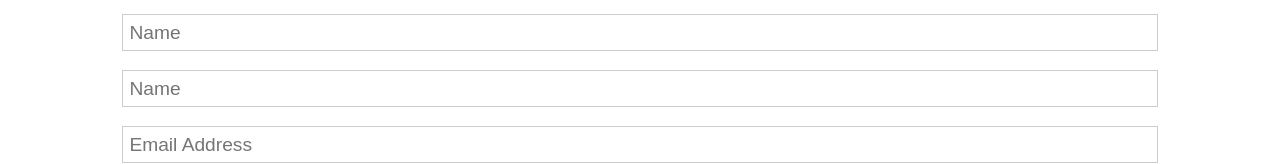
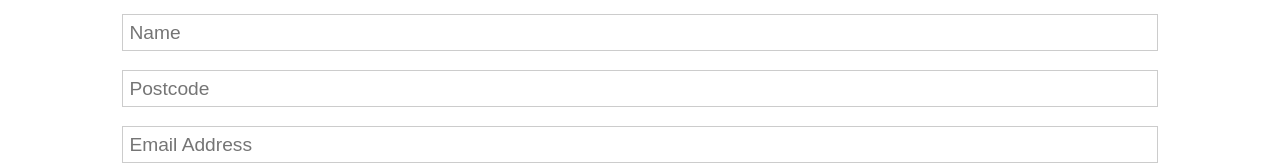
Before and after one commit to mackacavs/bestB4-Front-End, a React (Create React App) app: page /register in a window 1280 px wide. Shown: the part 213-377 px from the top of the page. Built offline with nearby package versions, Linux system fonts and the light colour scheme; no server answers; the HTML template or start-up script is replaced by a standard one.

Commit message:
fixed db connection

```diff
--- a/src/components/auth/Register.js
+++ b/src/components/auth/Register.js
@@ -47,7 +47,7 @@ const Register = ({ register, isAuthenticated }) => {
         <div className="form-group">
           <input
             type="text"
-            placeholder="Name"
+            placeholder="Postcode"
             name="postcode"
             value={postcode}
             onChange={e => onChange(e)}
```
